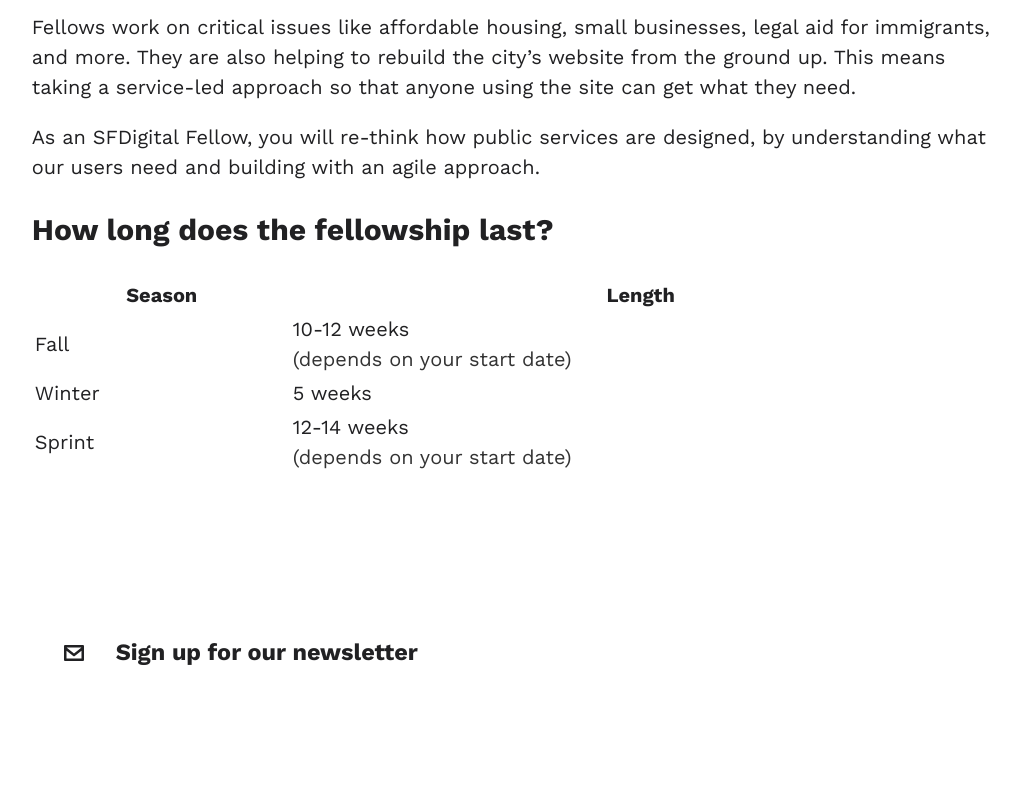
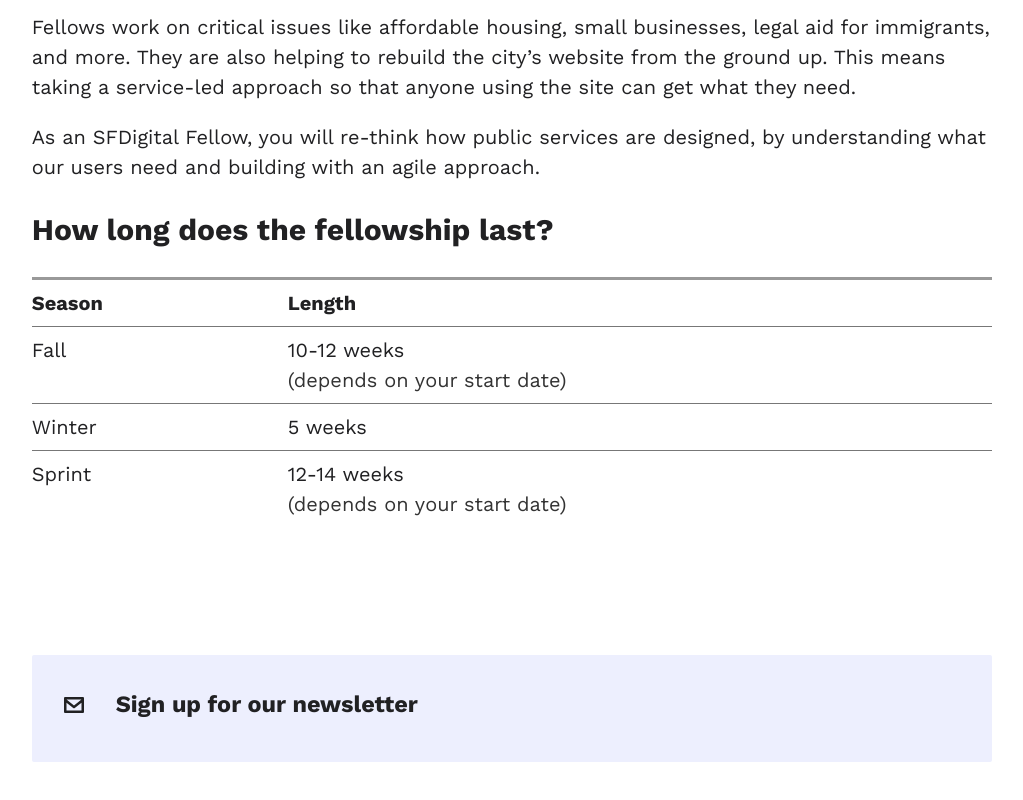
Before and after one commit to shawnbotz/frontend-take-home, a website: page index.html in a window 1280 px wide. Shown: the part 1349-2149 px from the top of the page, without its empty margins (230-1253 px from the left). Drawn offline with nearby package versions, Linux system fonts and the light colour scheme.

Commit message:
add table styles, .bg-blue-o-10

```diff
--- a/assets/theme.css
+++ b/assets/theme.css
@@ -8,3 +8,25 @@
 body {
   font-family: "Work Sans", sans-serif;
 }
+
+table {
+  border-spacing: 0;
+  border-collapse: collapse;
+  table-layout: fixed;
+}
+
+th, td {
+  border-top: 1px solid var(--gray);
+  padding: 8px 16px 8px 0;
+  text-align: left;
+  vertical-align: top;
+}
+
+thead th {
+  border-top-color: var(--silver);
+  border-top-width: 3px;
+}
+
+.bg-blue-o-10 {
+  background-color: rgba(79, 102, 238, .1);
+}
```
